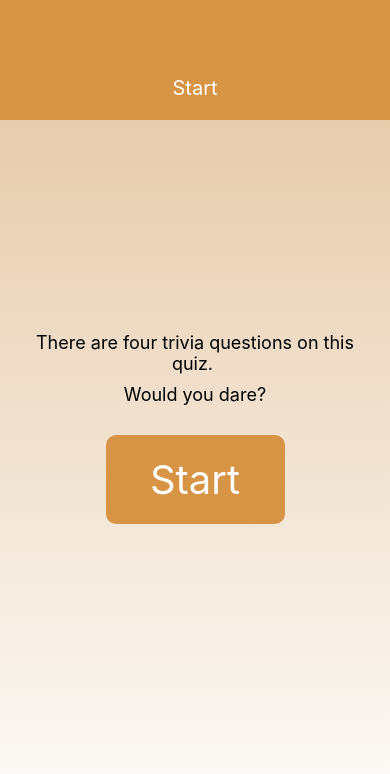
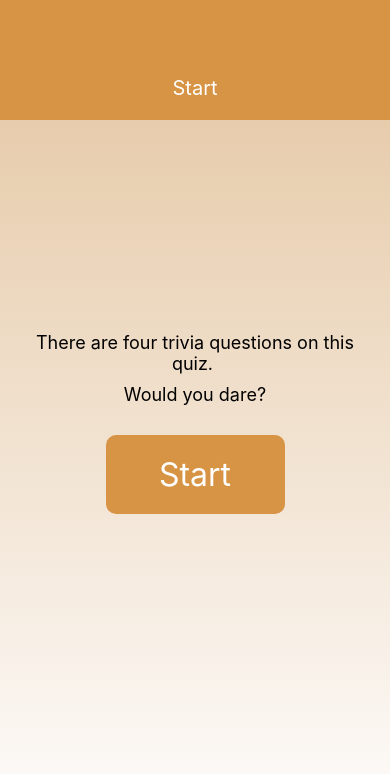
Before and after one commit to temreyildirim8/TriviaAppExpo, a React Native app: screen /StartScreen in a window 390 px wide. Shown: the top 774 px of the page. Built offline with nearby package versions, Linux system fonts and the light colour scheme.

Commit message:
fix: decrease button text size for smaller screens

```diff
--- a/src/components/Button.tsx
+++ b/src/components/Button.tsx
@@ -71,7 +71,7 @@ const styles = StyleSheet.create({
     overflow: 'hidden', // Ensure scaling does not overflow
   },
   buttonText: {
-    fontSize: 40,
+    fontSize: 32,
     textAlign: 'center',
   },
 });
```
